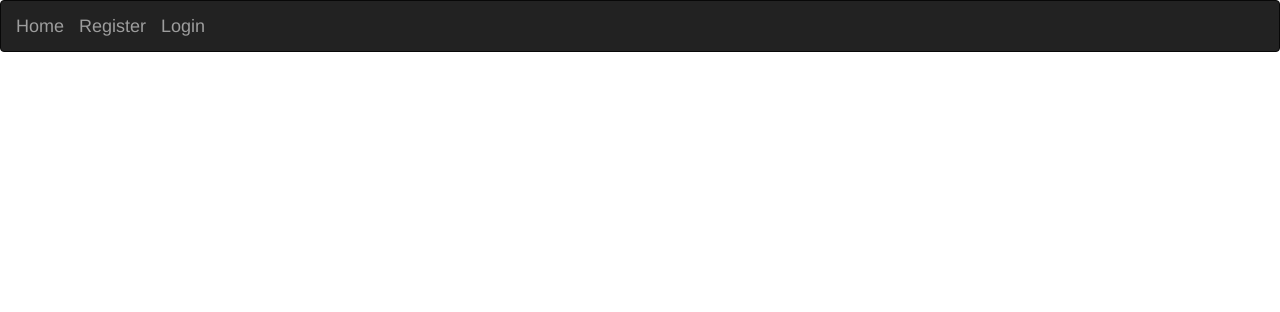
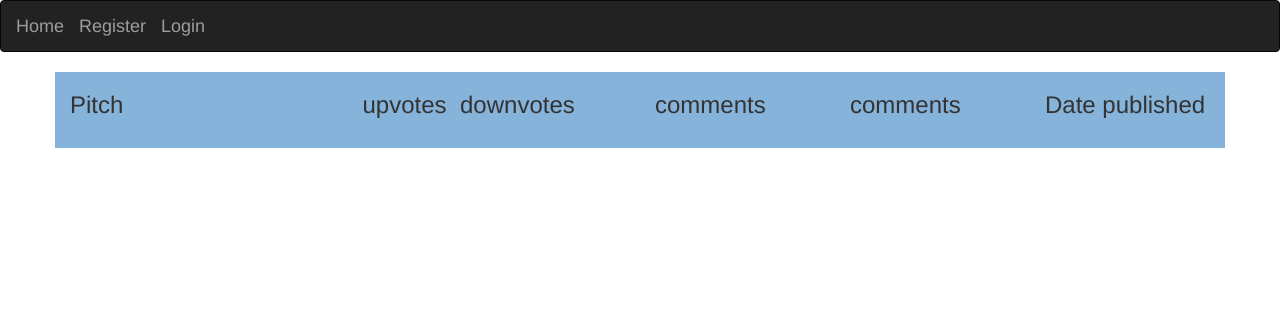
Before and after one commit to eliki-hue/pitch-test, a Flask app: page / in a window 1280 px wide. Shown: the top 312 px of the page. Run offline with Flask 2, Linux system fonts and the light colour scheme; data that the repository does not hold is empty; some libraries are stand-ins or nearby versions.

Commit message:
formatted the home page and applyied blue background colour

```diff
--- /dev/null
+++ b/app/pitchPull.py
@@ -0,0 +1,6 @@
+# from ..app import db
+# from .models import Pitch
+
+# def pitcher():
+#     data = Pitch.query
+#     print(data)
--- a/app/templates/index.html
+++ b/app/templates/index.html
@@ -2,30 +2,64 @@
 
 {% block content %}
     <div class="container">
-    <div class="row">
-        <div class="col-sm-2"></div>
-       <div style="background-color: rgb(134, 179, 218);">
+        <div class="row"  style="background-color: rgb(134, 179, 218);">
+
+
+
+
+            <div class="col-sm-3">
+                <h3>Pitch</h3>
                 {% for pitch in pitches %}
 
-            <div class="col-sm-8" >
-                <Var>{{pitch}}</Var><br>
+                {{pitch.sender}}</p>
+                {% endfor %}
             </div>
-            <div>
-                <div class="col-sm-2">
-                    <button class="btn btn-sm btn-success" >upvote <i class="fa fa-thumbs-up" id="like"></i></button>
-                    <button class="btn btn-sm hate" id="hate" >downvote <i class="fa fa-thumbs-down" id="dislike"></i></button>
 
-                </div>
+        <div class="col-sm-1">
+            <h3>upvotes</h3>
+
+            {% for pitch in pitches %}
+                    <button class="btn btn-sm btn-success" >{{pitch.upvote}} <i class="fa fa-thumbs-up" id="like">Upvotes</i></button>
 
             {% endfor %}
         </div>
+            <div class="col-sm-2">
+            <h3>downvotes</h3>
+
+                {% for pitch in pitches %}
+                        <button class="btn btn-sm btn-neutral" >{{pitch.downvote}} <i class="fa fa-thumbs-up" id="like">Downvotes</i></button>
+
+                {% endfor %}
             </div>
 
+                    <div class="col-sm-2">
+                        <h3>comments</h3>
+                        {% for pitch in pitches %}
+
+                    <p>{{pitch.comments}}</p>
+                    {% endfor %}
                     </div>
+                    <div class="col-sm-2">
+                        <h3>comments</h3>
+                        {% for pitch in pitches %}
+
+                        {{pitch.sender}}</p>
+                        {% endfor %}
+                    </div>
+                    <div class="col-sm-2">
+                        <h3>Date published</h3>
+                        {% for pitch in pitches %}
+
+                        {{pitch.published_at}}</p>
+                        {% endfor %}
+                        <br>
                     </div>
 
 
 
 
 
+
+        </div>
+    </div>
 {% endblock %}
```
Also changed, not shown: app/templates/pitchPull.py (deleted, +0 -7 lines). Lines whose indentation alone changed are shown as unchanged.
